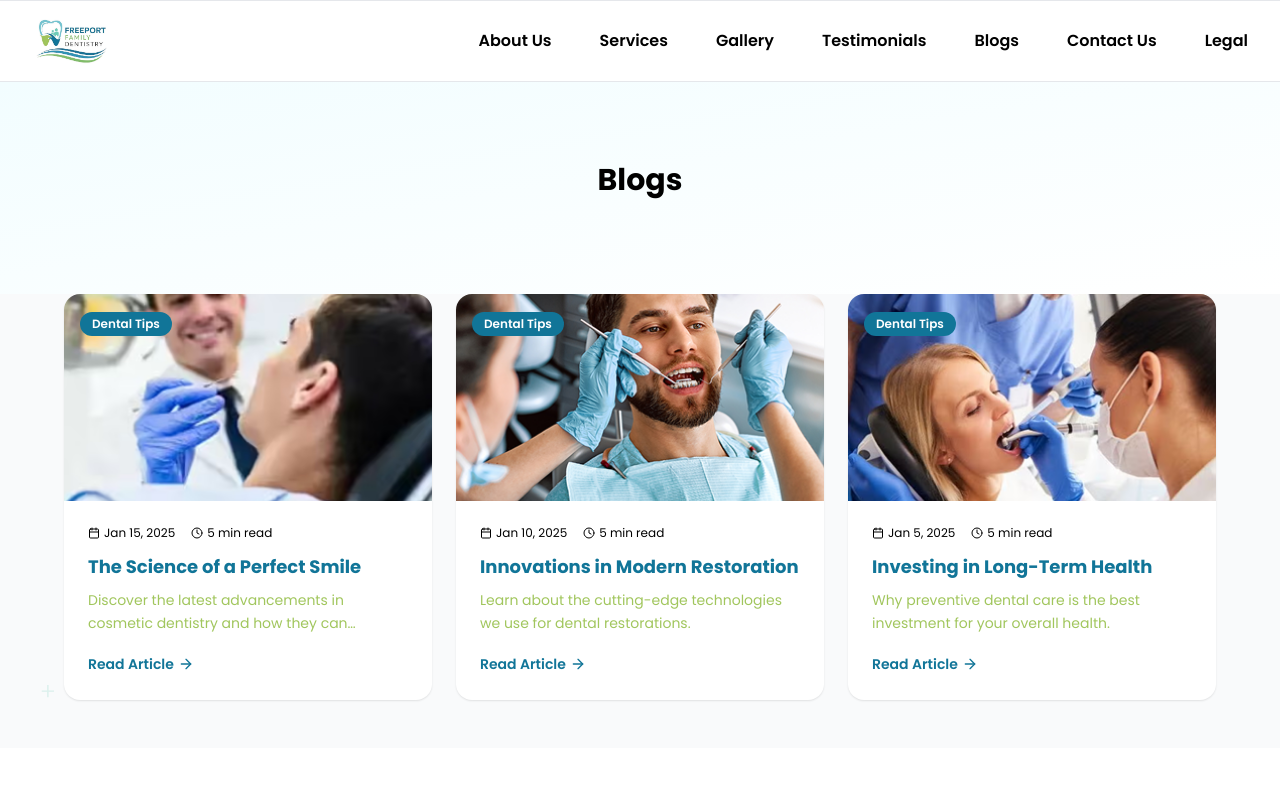
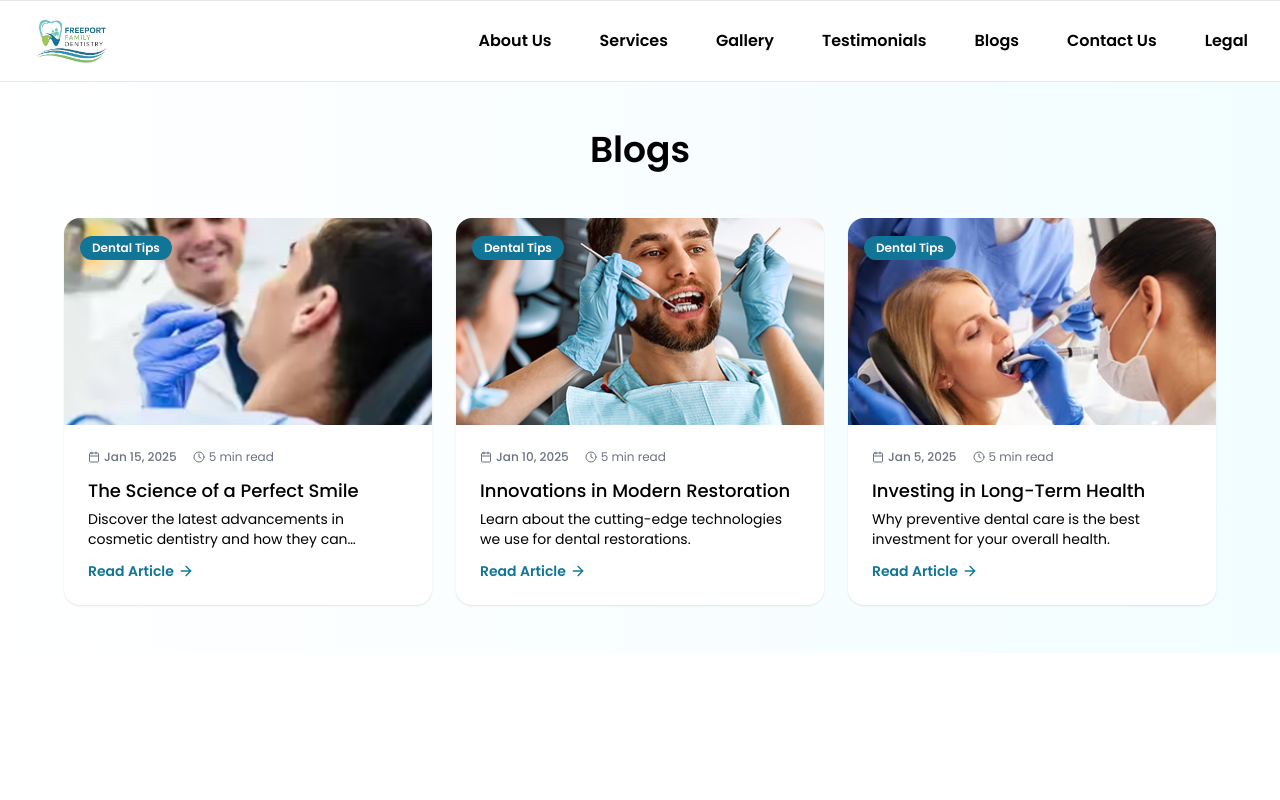
Before and after one commit to amanattrish/ffd, a Next.js app: page /blog in a window 1280 px wide. Shown: the top 800 px of the page. Built offline with nearby package versions, Linux system fonts and the light colour scheme.

Commit message:
refactor: integrate BlogCard component into BlogPage and enhance heading styles in BlogCard for improved readability

```diff
--- a/src/app/blog/page.tsx
+++ b/src/app/blog/page.tsx
@@ -3,6 +3,7 @@ import Link from "next/link";
 import { ArrowRight, Calendar, Clock } from "lucide-react";
 import Section from "@/components/ui/Section";
 import { homeContent } from "@/content";
+import BlogCard from "@/components/cards/BlogCard";
 
 export const metadata = {
   title: "Blog - Freeport Family Dentistry",
@@ -14,81 +15,14 @@ export default function BlogPage() {
 
   return (
     <>
-      {/* Hero Section */}
-      <section className="relative bg-linear-to-br from-[#F2FDFF] to-white py-20 overflow-hidden">
-        <div className="absolute top-1/2 right-1/4 w-32 h-32 rounded-full border border-white/10" />
-
-        <div className="container mx-auto px-4 text-center relative z-10">
-          <h1 className="text-3xl! font-bold text-black !mb-4">
+      <Section background="gradient" isBgLtr={false} className="relative overflow-hidden">
+          <h1 className="heading-3 md:text-center my-12">
             Blogs
           </h1>
-        </div>
-      </section>
-
-      {/* Blog Posts Grid */}
-      <Section background="gray" className="relative overflow-hidden">
-        {/* Decorative elements */}
-        <div className="absolute top-10 right-20 text-[var(--color-accent-1)] text-3xl font-light opacity-20 hidden lg:block">+</div>
-        <div className="absolute bottom-10 left-10 text-[var(--color-accent-2)] text-2xl font-light opacity-20 hidden lg:block">+</div>
-
         <div className="grid md:grid-cols-2 lg:grid-cols-3 gap-6">
-          {blog.items.map((post) => (
-            <Link
-              key={post.id}
-              href={post.href}
-              className="group block bg-white rounded-2xl overflow-hidden shadow-sm hover:shadow-xl transition-all duration-300 hover:-translate-y-1"
-            >
-              {/* Image */}
-              <div className="relative aspect-video overflow-hidden">
-                <Image
-                  src={post.image || "/images/blog-placeholder.jpg"}
-                  alt={post.title}
-                  fill
-                  className="object-cover group-hover:scale-110 transition-transform duration-500"
-                  sizes="(max-width: 768px) 100vw, (max-width: 1200px) 50vw, 33vw"
-                />
-                {/* Overlay */}
-                <div className="absolute inset-0 bg-gradient-to-t from-black/40 to-transparent opacity-0 group-hover:opacity-100 transition-opacity duration-300" />
-
-                {/* Category badge */}
-                <div className="absolute top-4 left-4">
-                  <span className="inline-block bg-primary text-white text-xs font-semibold px-3 py-1 rounded-full">
-                    {blog.categoryBadge}
-                  </span>
-                </div>
-              </div>
-
-              {/* Content */}
-              <div className="p-6">
-                {/* Meta info */}
-                <div className="flex items-center gap-4 !mb-3">
-                  <span className="flex items-center gap-1 text-xs text-[var(--text-muted)]">
-                    <Calendar className="w-3 h-3" />
-                    {new Date(post.date).toLocaleDateString("en-US", {
-                      month: "short",
-                      day: "numeric",
-                      year: "numeric",
-                    })}
-                  </span>
-                  <span className="flex items-center gap-1 text-xs text-[var(--text-muted)]">
-                    <Clock className="w-3 h-3" />
-                    {blog.readTime}
-                  </span>
-                </div>
-
-                <h3 className="text-lg font-bold text-primary group-hover:text-primary transition-colors line-clamp-2 !mb-2">
-                  {post.title}
-                </h3>
-                <p className="text-sm text-secondary line-clamp-2 !mb-4 leading-relaxed">
-                  {post.excerpt}
-                </p>
-                <span className="inline-flex items-center text-primary font-semibold text-sm">
-                  {blog.readArticleLabel}
-                  <ArrowRight className="w-4 h-4 ml-1 group-hover:translate-x-2 transition-transform duration-300" />
-                </span>
-              </div>
-            </Link>
-          ))}
+          {blog.items.map((post, index) => (
+          <BlogCard key={post.id} post={post} index={index} blog={blog} />
+        ))}
         </div>
       </Section>
     </>
--- a/src/app/globals.css
+++ b/src/app/globals.css
@@ -83,6 +83,18 @@
          text-[color:var(--text-primary)];
 }
 
+.heading-4 {
+  @apply font-sans font-medium
+         text-lg sm:text-xl lg:text-2xl xl:text-3xl
+         text-[color:var(--text-primary)];
+}
+
+.heading-5 {
+  @apply font-sans font-medium
+         text-base sm:text-lg lg:text-xl xl:text-2xl
+         text-[color:var(--text-primary)];
+}
+
 @media (min-width: 1280px) {
   .heading-1,
   .heading-2 {
@@ -93,6 +105,11 @@
 .subheading {
   @apply font-sans font-medium
          text-lg sm:text-xl
+}
+
+.subheading-2 {
+  @apply font-sans font-medium
+         text-base sm:text-lg
 }
 
 .body-text {
--- a/src/components/cards/BlogCard.tsx
+++ b/src/components/cards/BlogCard.tsx
@@ -67,7 +67,7 @@ const BlogCard = ({ post, index, blog }: BlogCardProps) => {
               </div>
 
               {/* Title + excerpt */}
-              <h3 className="body-text font-semibold line-clamp-2 mb-1">
+              <h3 className="subheading-2 font-semibold line-clamp-2 mb-1">
                 {post.title}
               </h3>
 
```
